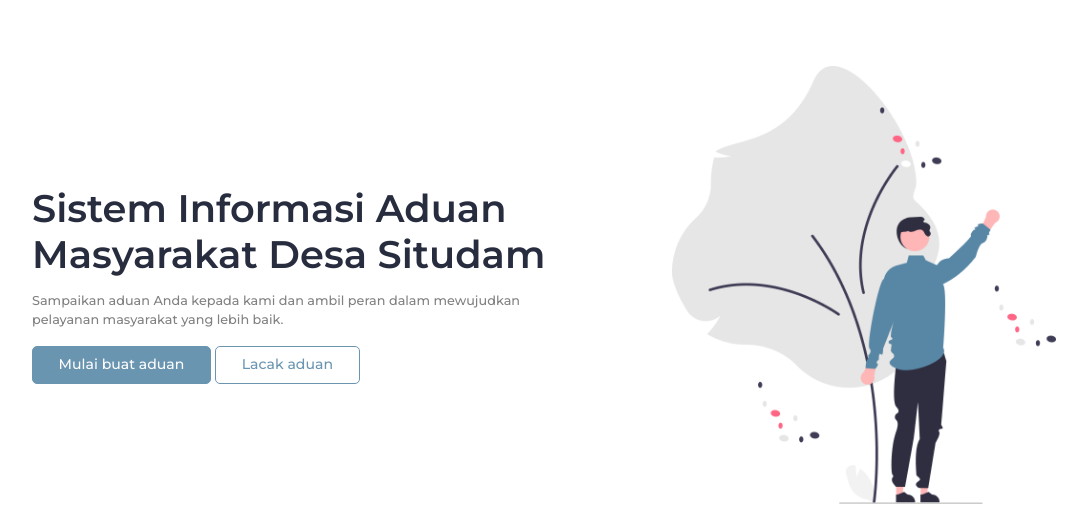
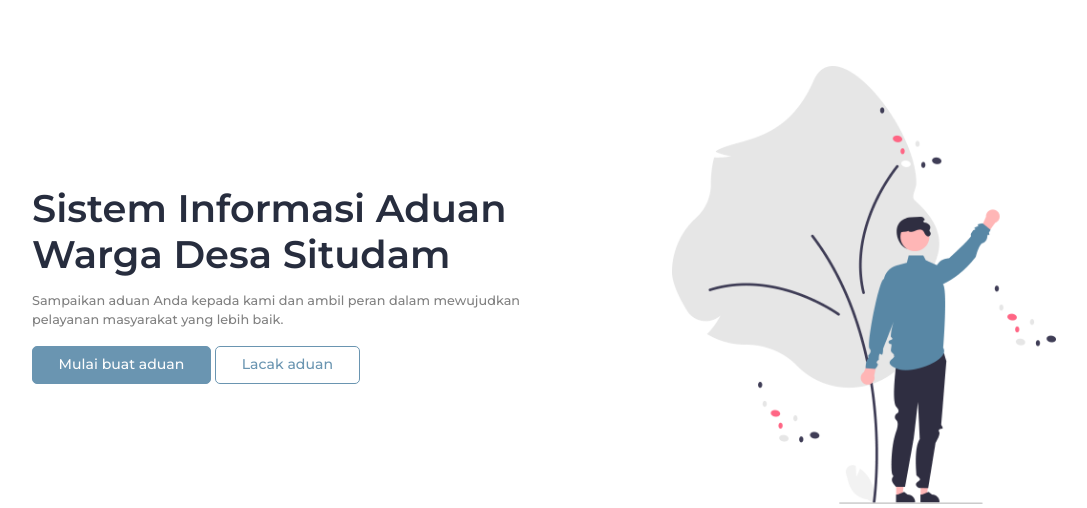
Before and after one commit to khalilannbiya/siap, a CodeIgniter app: page /database/home in a window 1280 px wide. Shown: the part 70-578 px from the top of the page, without its empty margins (96-1183 px from the left). Run offline with CodeIgniter, Linux system fonts and the light colour scheme; data that the repository does not hold is empty.

Commit message:
update text of content at home page user

```diff
--- a/application/views/user/index.php
+++ b/application/views/user/index.php
@@ -4,7 +4,7 @@
 	<section id="welcoming-section">
 		<div class="wrapper-welcoming">
 			<div>
-				<h1>Sistem Informasi Aduan Masyarakat Desa Situdam</h1>
+				<h1>Sistem Informasi Aduan Warga Desa Situdam</h1>
 				<p>Sampaikan aduan Anda kepada kami dan ambil peran dalam mewujudkan pelayanan masyarakat yang lebih baik.</p>
 				<div class="wrapper-cta">
 					<?php if ($session_cek) : ?>
```
